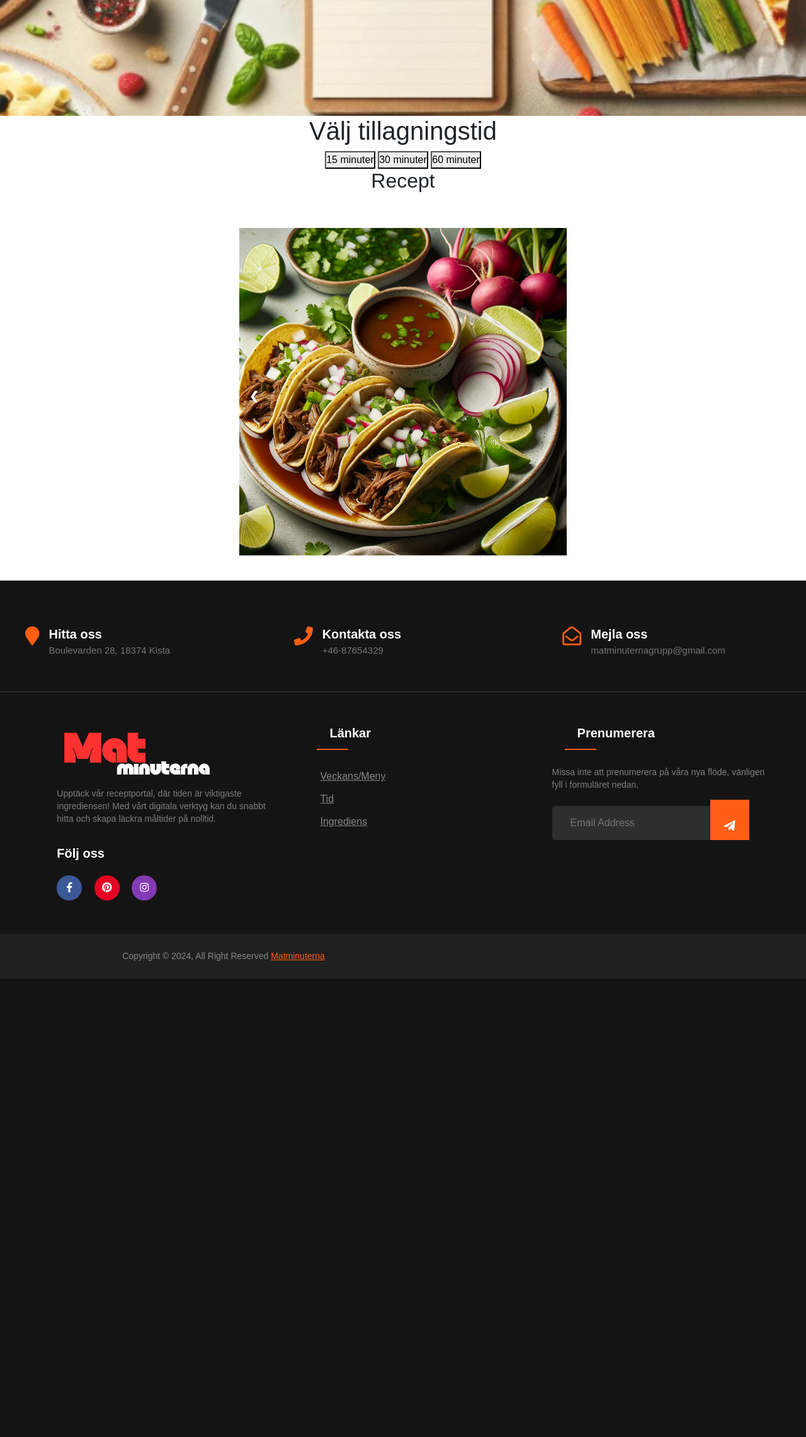
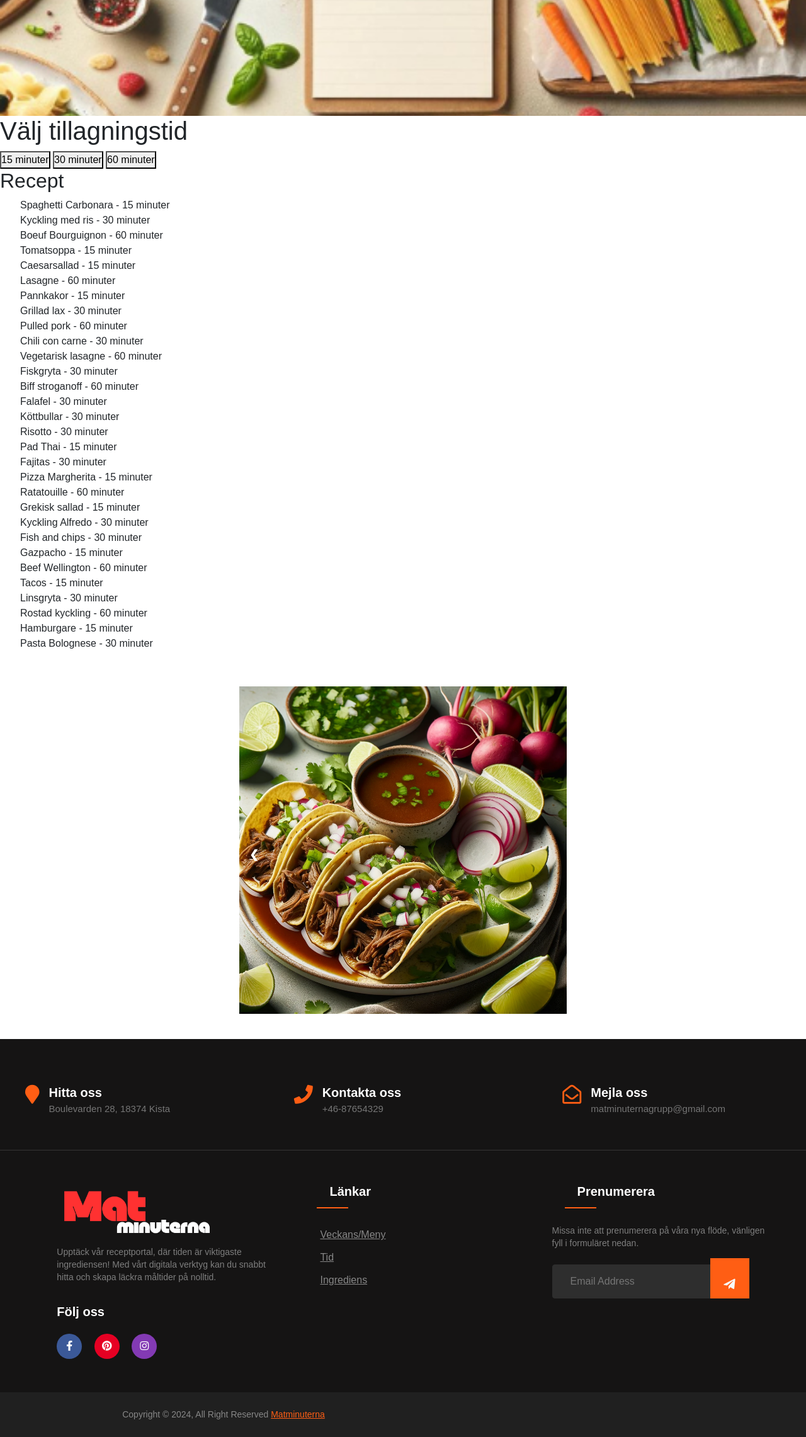
Before and after one commit to PetarNikolicc/Agil, a Flask app: page / in a window 1280 px wide. Shown: the part 166-2448 px from the top of the page at 63% size. Before the commit the page ends 1692 px from the top, so only its background shows below. Run offline with Flask 3, Linux system fonts and the light colour scheme; data comes from the database, SQL or seed files in the repository.

Commit message:
använder jinja nu istället för javascript för att hämta recepten.

```diff
--- a/app.py
+++ b/app.py
@@ -5,7 +5,7 @@ import sqlite3
 import os
 import pandas as pd
 
-app = Flask(__name__, static_url_path='/static')
+app = Flask(__name__)
 
 # basedir = os.path.abspath(os.path.dirname(__file__))
 # app.config['SQLALCHEMY_DATABASE_URI'] = 'sqlite:///' + os.path.join(basedir, 'Database.db')
@@ -40,17 +40,22 @@ app = Flask(__name__, static_url_path='/static')
 #     db.session.commit()
 
 def get_recipes_by_time(max_time):
-    conn = sqlite3.connect('recipes.db')
+    db_path = os.path.join(os.path.dirname(__file__), 'recipes.db')
+    conn = sqlite3.connect(db_path)
     cursor = conn.cursor()
     cursor.execute("SELECT * FROM recipes WHERE cooking_time <= ?", (max_time,))
     recipes = cursor.fetchall()
     conn.close()
     return recipes
 
-@app.route("/")
+@app.route('/')
 def homepage():
-    # recipes = Recipes.query.all()
-    return render_template("index.html") #, recipes=recipes
+    time = request.args.get('time')
+    if time:
+        recipes = get_recipes_by_time(time)
+    else:
+        recipes = get_recipes_by_time(60)  # Default to 60 minutes or you can choose to show all or none
+    return render_template('index.html', recipes=recipes)
 
 @app.route('/filter', methods=['GET'])
 def filter_recipes():
--- a/templates/index.html
+++ b/templates/index.html
@@ -7,17 +7,19 @@
 {% endblock %}
 
 {% block content %}
-<div style="text-align:center;">
     <h1>Välj tillagningstid</h1>
-    <button onclick="fetchRecipes(15)">15 minuter</button>
-    <button onclick="fetchRecipes(30)">30 minuter</button>
-    <button onclick="fetchRecipes(60)">60 minuter</button>
+    <form method="get" action="/">
+        <button type="submit" name="time" value="15">15 minuter</button>
+        <button type="submit" name="time" value="30">30 minuter</button>
+        <button type="submit" name="time" value="60">60 minuter</button>
+    </form>
 
     <h2>Recept</h2>
     <ul id="recipes-list">
-        <!-- Resultat -->
+        {% for recipe in recipes %}
+            <li>{{ recipe[1] }} - {{ recipe[2] }} minuter</li>
+        {% endfor %}
     </ul>
-</div>
 <!-- <table class="table table-striped table-hover">
     <thead class="mytable">
         <tr>
```
